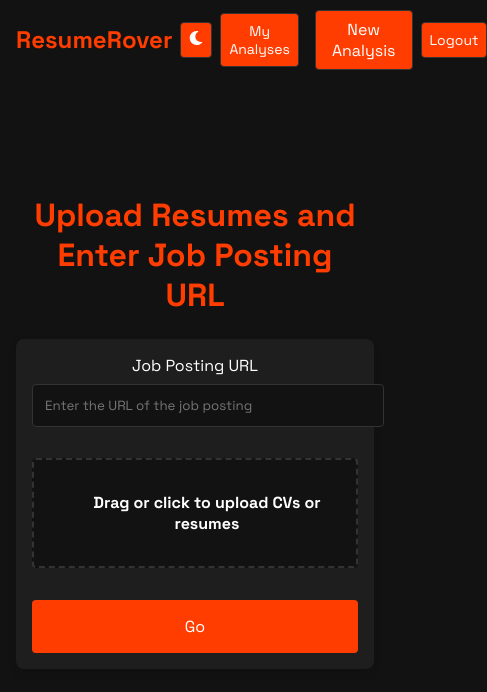
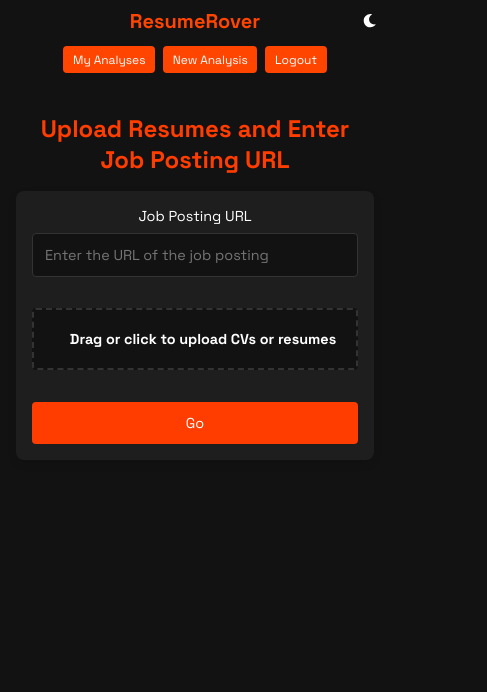
Before and after one commit to BhaskarKapri07/ResumeRover, a React (Create React App) app in the folder frontend/: page /resume-upload in a window 390 px wide. Shown: the top 692 px of the page, 487 px wide, since content can reach past the window. Built offline with nearby package versions, Linux system fonts and the light colour scheme.

Commit message:
fix responsive issues

```diff
--- a/frontend/src/components/Header.css
+++ b/frontend/src/components/Header.css
@@ -1,70 +1,115 @@
 .header {
   display: flex;
-  align-items: center;
-  justify-content: space-between;
-  padding: 1rem 2rem;
+  flex-direction: column;
+  padding: 0.75rem 2rem;
   background-color: var(--bg);
   color: var(--primary);
-  /* Add additional styling as needed */
+  width: 100%;
+  box-sizing: border-box;
+  gap: 0.75rem;
+}
+
+/* Top row container */
+.header__top {
+  display: flex;
+  justify-content: center;
+  align-items: center;
+  position: relative;
+  width: 100%;
 }
 
 .header__logo {
+  color: #FF4500;
   font-size: 2rem;
   cursor: pointer;
-  /* Add additional styling as needed */
+  white-space: nowrap;
+  margin: 0;
 }
 
+.header__toggle {
+  position: absolute;
+  right: 0;
+  padding: 0.5rem;
+  border: none;
+  border-radius: 4px;
+  background-color: transparent;
+  color: var(--text-color);
+  cursor: pointer;
+  display: flex;
+  align-items: center;
+  justify-content: center;
+}
+
+/* Bottom row container */
 .header__actions {
   display: flex;
   align-items: center;
-  /* Add additional styling as needed */
+  justify-content: center; /* Center the action buttons */
+  gap: 0.75rem;
+  width: 100%;
 }
 
-.header__toggle,
 .header__my-analyses-button,
 .header__new-analyses-button,
 .header__logout-button {
   padding: 0.5rem 1rem;
-  margin-left: 1rem;
   border: none;
   border-radius: 4px;
-  border: 1px solid var(--border-color);
-  background-color: var(--primary);
-  color: var(--text-color);
+  background-color: #FF4500;
+  color: white;
   font-size: 1rem;
   cursor: pointer;
-  transition: background-color 0.2s ease-in-out;
-  /* Add additional styling as needed */
+  transition: all 0.2s ease-in-out;
+  white-space: nowrap;
 }
 
 .header__toggle:hover,
 .header__my-analyses-button:hover,
+.header__new-analyses-button:hover,
 .header__logout-button:hover {
-  background-color: var(--accent);
-}
-
-/* If you need a specific style for the toggle icon */
-.header__toggle .fa,
-.header__my-analyses-button .fa,
-.header__logout-button .fa {
-  margin-right: 8px;
+  opacity: 0.9;
 }
 
 /* Responsive adjustments */
 @media (max-width: 768px) {
   .header {
-    padding: 0.5rem 1rem;
+    padding: 0.75rem 1rem;
   }
 
   .header__logo {
     font-size: 1.5rem;
   }
 
-  .header__toggle,
+  .header__actions {
+    gap: 0.5rem;
+  }
+
   .header__my-analyses-button,
+  .header__new-analyses-button,
   .header__logout-button {
-    padding: 0.5rem;
-    margin-left: 0.5rem;
+    padding: 0.4rem 0.75rem;
     font-size: 0.875rem;
   }
 }
+
+/* Additional breakpoint for very small screens */
+@media (max-width: 480px) {
+  .header {
+    padding: 0.5rem;
+  }
+
+  .header__logo {
+    font-size: 1.25rem;
+  }
+
+  .header__my-analyses-button,
+  .header__new-analyses-button,
+  .header__logout-button {
+    padding: 0.35rem 0.6rem;
+    font-size: 0.75rem;
+  }
+
+  .header__toggle {
+    padding: 0.35rem;
+  }
+}
--- a/frontend/src/components/Header.js
+++ b/frontend/src/components/Header.js
@@ -10,57 +10,48 @@ const Header = ({ isLightMode, toggleTheme, handleLogout }) => {
   const location = useLocation();
   const dispatch = useDispatch();
 
-
   const hideButtonPaths = ["/", "/login", "/signup", "/logout", "/verify-email"];
-
   const showButtons = !hideButtonPaths.includes(location.pathname);
 
-  // Handler for navigating to the My Analyses page
   const navigateToMyAnalyses = () => {
     navigate("/my-analyses");
   };
 
-  const handleNewAnalysis = () =>{
+  const handleNewAnalysis = () => {
     dispatch(newAnalysis())
     navigate("/resume-upload");
-
   }
-
-  // const handleLogin = () => {
-  //   navigate("/login");
-  // };
-
-  // const handleRegister = () => {
-  //   navigate("/register");
-  // };
-
 
   return (
     <header className="header">
-      <h1 className="header__logo" >ResumeRover</h1>
-      <div className="header__actions">
+      <div className="header__top">
+        <h1 className="header__logo">ResumeRover</h1>
         <button className="header__toggle" onClick={toggleTheme}>
           {isLightMode ? <FaSun /> : <FaMoon />}
         </button>
-        {showButtons && (
+      </div>
+      {showButtons && (
+        <div className="header__actions">
           <button
             onClick={navigateToMyAnalyses}
             className="header__my-analyses-button"
           >
             My Analyses
           </button>
-        )}
-        {showButtons && (
-          <button onClick={handleNewAnalysis} className="header__new-analyses-button">
+          <button
+            onClick={handleNewAnalysis}
+            className="header__new-analyses-button"
+          >
             New Analysis
           </button>
-        )}
-        {showButtons && (
-          <button onClick={handleLogout} className="header__logout-button">
+          <button
+            onClick={handleLogout}
+            className="header__logout-button"
+          >
             Logout
           </button>
-        )}
-      </div>
+        </div>
+      )}
     </header>
   );
 };
--- a/frontend/src/components/ViewDetails/ViewDetails.css
+++ b/frontend/src/components/ViewDetails/ViewDetails.css
@@ -2,49 +2,109 @@
   display: flex;
   flex-direction: column;
   background-color: var(--bg-variant);
-  padding: 20px;
+  padding: 32px;
   border-radius: 8px;
   box-shadow: 0 4px 8px rgba(0, 0, 0, 0.1);
+  max-width: 1200px;
+  width: 100%;
+  box-sizing: border-box;
 }
 
 .view-details__title {
   color: var(--text-color);
-  margin-bottom: 20px;
+  font-size: 2rem;
+  margin-bottom: 32px;
+  text-align: center;
 }
 
 .view-details__section {
-  margin-bottom: 20px;
+  margin-bottom: 40px;
 }
 
 .view-details__heading {
-  color: var(--text-color);
-  margin-bottom: 10px;
+  color: var(--primary);
+  font-size: 1.5rem;
+  margin-bottom: 24px;
+  padding-bottom: 8px;
+  border-bottom: 2px solid var(--primary);
+  position: relative;
+}
+
+.view-details__heading::after {
+  content: '';
+  position: absolute;
+  bottom: -2px;
+  left: 0;
+  width: 50px;
+  height: 2px;
+  background-color: var(--primary);
 }
 
 .view-details__list {
   list-style: none;
   padding: 0;
+  display: flex;
+  flex-direction: column;
+  gap: 16px;
 }
 
 .view-details__item {
   color: var(--text-color);
-  padding: 10px;
-  border-radius: 4px;
-  margin-bottom: 10px;
+  padding: 16px;
+  border-radius: 8px;
+  margin-bottom: 0;
+  transition: all 0.2s ease;
 }
 
 .view-details__item--satisfied {
-  background-color: var(--border-color);
+  background-color: rgba(0, 255, 0, 0.05);
+  border: 1px solid rgba(0, 255, 0, 0.1);
 }
 
 .view-details__item--not-satisfied {
-  background-color: var(--bg-variant);
+  background-color: rgba(255, 0, 0, 0.05);
+  border: 1px solid rgba(255, 0, 0, 0.1);
 }
 
 .view-details__explanation {
   color: var(--secondary-text-color);
-  font-size: smaller;
-  margin-top: 5px;
+  font-size: 0.9rem;
+  margin-top: 8px;
+  line-height: 1.5;
 }
 
-/* Additional styling can be added based on the specific needs or responsive design */
+/* Responsive adjustments */
+@media (max-width: 768px) {
+  .view-details {
+    padding: 20px;
+  }
+
+  .view-details__title {
+    font-size: 1.5rem;
+    margin-bottom: 24px;
+  }
+
+  .view-details__heading {
+    font-size: 1.25rem;
+    margin-bottom: 20px;
+  }
+
+  .view-details__item {
+    padding: 12px;
+  }
+}
+
+/* Additional breakpoint for very small screens */
+@media (max-width: 350px) {
+  .view-details {
+    padding: 16px;
+  }
+
+  .view-details__title {
+    font-size: 1.25rem;
+  }
+
+  .view-details__heading {
+    font-size: 1.1rem;
+  }
+}
--- a/frontend/src/pages/AnalysisResultsPage.css
+++ b/frontend/src/pages/AnalysisResultsPage.css
@@ -2,42 +2,60 @@
   display: flex;
   flex-direction: column;
   align-items: center;
-  padding: 32px;
+  padding: 16px;
   background-color: var(--bg);
-  justify-content: center;
+  justify-content: flex-start;
+  min-height: 100vh;
+  width: 100%;
+  box-sizing: border-box;
+  overflow-x: hidden;
 }
 
 .analysis-results__title {
   color: var(--text-color);
-  margin-bottom: 32px;
+  margin-bottom: 24px;
+  text-align: center;
+  width: 100%;
+  font-size: 1.75rem;
 }
 
 .analysis-results__job-title {
   color: var(--primary);
-  /* color: #ff5d00; */
   margin-bottom: 16px;
+  text-align: center;
+  width: 100%;
+  padding: 0 16px;
+  box-sizing: border-box;
+  word-wrap: break-word;
 }
 
 .analysis-results__item {
   background-color: var(--bg-variant);
-  padding: 16px;
+  padding: 16px 24px;
   margin-bottom: 16px;
   border-radius: 8px;
   display: flex;
-  justify-content: space-between;
+  justify-content: flex-start;
   align-items: center;
   width: 100%;
   max-width: 800px;
+  box-sizing: border-box;
+  gap: 24px;
 }
 
 .analysis-results__name {
   color: var(--text-color);
   font-weight: bold;
+  flex: 0 1 auto;
+  min-width: 150px;
+  word-break: break-word;
 }
 
 .analysis-results__satisfied {
   color: var(--primary);
   font-weight: bold;
+  white-space: nowrap;
+  margin-left: auto;
 }
 
 .analysis-results__details-button {
@@ -48,6 +66,8 @@
   border-radius: 4px;
   cursor: pointer;
   transition: background-color 0.2s ease;
+  white-space: nowrap;
+  margin-left: 24px;
 }
 
 .analysis-results__details-button:hover {
@@ -58,30 +78,128 @@
   color: var(--text-color);
   font-size: 24px;
   margin-bottom: 8px;
+  text-align: center;
+  width: 100%;
+  padding: 0 16px;
+  box-sizing: border-box;
 }
 
 .analysis-results__loading-text {
   color: var(--text-color);
   margin-bottom: 32px;
+  text-align: center;
+  width: 100%;
 }
 
 .analysis-results__info {
   background-color: var(--bg-variant);
   padding: 16px;
   border-radius: 8px;
-  width: 100%;
+  width: calc(100% - 32px);
   max-width: 600px;
   text-align: left;
-  margin: 0 auto;
+  margin: 16px auto;
+  box-sizing: border-box;
 }
 
 .analysis-results__info-title {
   color: var(--primary);
   font-weight: bold;
   margin-bottom: 8px;
+  word-wrap: break-word;
 }
 
 .analysis-results__info-list {
   color: var(--text-color);
   list-style: disc inside;
+  padding-left: 0;
 }
+
+.analysis-results__info-list li {
+  margin-bottom: 8px;
+  line-height: 1.4;
+  padding-left: 16px;
+  text-indent: -16px;
+}
+
+/* Responsive styles */
+@media (max-width: 768px) {
+  .analysis-results {
+    padding: 12px;
+  }
+
+  .analysis-results__item {
+    padding: 16px;
+    display: grid;
+    grid-template-columns: 1fr auto;
+    grid-gap: 12px;
+    align-items: center;
+  }
+
+  .analysis-results__name {
+    font-size: 1.1rem;
+    grid-column: 1;
+    grid-row: 1;
+    margin: 0;
+    min-width: 0;
+  }
+
+  .analysis-results__satisfied {
+    font-size: 0.9rem;
+    grid-column: 1;
+    grid-row: 2;
+    margin: 0;
+  }
+
+  .analysis-results__details-button {
+    grid-column: 2;
+    grid-row: 1 / 3;
+    margin: 0;
+    height: fit-content;
+    align-self: center;
+    font-size: 0.9rem;
+    padding: 8px 12px;
+  }
+
+
+  .analysis-results__title {
+    font-size: 1.5rem;
+  }
+
+  .analysis-results__info {
+    width: calc(100% - 24px);
+    padding: 12px;
+  }
+}
+
+/* Additional breakpoint for very small screens */
+@media (max-width: 350px) {
+  .analysis-results {
+    padding: 8px;
+  }
+
+  .analysis-results__title {
+    font-size: 1.25rem;
+  }
+
+  .analysis-results__item {
+    grid-template-columns: 1fr;
+  }
+
+  .analysis-results__name {
+    grid-column: 1;
+    grid-row: 1;
+  }
+
+  .analysis-results__satisfied {
+    grid-column: 1;
+    grid-row: 2;
+  }
+
+  .analysis-results__details-button {
+    grid-column: 1;
+    grid-row: 3;
+    width: 100%;
+  }
+
+}
--- a/frontend/src/pages/CandidateDetailsPage.css
+++ b/frontend/src/pages/CandidateDetailsPage.css
@@ -5,33 +5,44 @@
   padding: 32px;
   background-color: var(--bg);
   min-height: 100vh;
+  width: 100%;
+  box-sizing: border-box;
+}
+
+.candidate-details__content-wrapper {
+  width: 100%;
+  max-width: 1200px; /* Match the max-width of view-details */
+  position: relative;
 }
 
 .candidate-details__back-button {
-  align-self: flex-start;
-  margin-bottom: 20px;
-  padding: 10px 20px;
+  position: absolute;
+  top: 0;
+  left: 0;
+  padding: 12px 24px;
   background-color: var(--primary);
   color: var(--text-color);
   border: none;
   border-radius: 4px;
   cursor: pointer;
-  transition: background-color 0.2s ease;
+  transition: all 0.2s ease;
+  font-weight: 500;
+  z-index: 10;
 }
 
 .candidate-details__back-button:hover {
   background-color: var(--accent);
+  transform: translateX(-3px);
 }
 
-.candidate-details__error-message {
-  color: var(--text-color);
+/* Responsive adjustments */
+@media (max-width: 768px) {
+  .candidate-details {
+    padding: 16px;
+  }
+
+  .candidate-details__back-button {
+    position: static;
+    margin-bottom: 20px;
+  }
 }
-
-/* Style your ViewDetails component here, if necessary */
-.candidate-details__view-details {
-  width: 100%;
-  /* Add more styles based on your ViewDetails component's requirements */
-}
-
-/* You might need to add specific styles for the content within the ViewDetails component.
-   This should be done within the ViewDetails component's own CSS file. */
--- a/frontend/src/pages/CandidateDetailsPage.js
+++ b/frontend/src/pages/CandidateDetailsPage.js
@@ -9,7 +9,7 @@ const CandidateDetailsPage = () => {
   const candidate = location.state?.candidate;
 
   const handleBack = () => {
-    navigate(-1); // Navigate back to the Analysis Results page
+    navigate(-1);
   };
 
   if (!candidate) {
@@ -22,6 +22,7 @@ const CandidateDetailsPage = () => {
 
   return (
     <div className="candidate-details">
+      <div className="candidate-details__content-wrapper">
         <button onClick={handleBack} className="candidate-details__back-button">
           Go Back
         </button>
@@ -30,6 +31,7 @@ const CandidateDetailsPage = () => {
           className="candidate-details__view-details"
         />
       </div>
+    </div>
   );
 };
 
--- /dev/null
+++ b/frontend/src/pages/DetailedAnalysisPage.css
@@ -0,0 +1,141 @@
+.detailed-analysis {
+    display: flex;
+    flex-direction: column;
+    align-items: center;
+    padding: 32px;
+    background-color: var(--bg);
+    min-height: 100vh;
+    width: 100%;
+    box-sizing: border-box;
+  }
+
+  .detailed-analysis__content-wrapper {
+    width: 100%;
+    max-width: 1200px;
+    position: relative;
+  }
+
+  .detailed-analysis__back-button {
+    position: absolute;
+    top: 0;
+    left: 0;
+    padding: 12px 24px;
+    background-color: var(--primary);
+    color: var(--text-color);
+    border: none;
+    border-radius: 4px;
+    cursor: pointer;
+    transition: all 0.2s ease;
+    font-weight: 500;
+    z-index: 10;
+  }
+
+  .detailed-analysis__back-button:hover {
+    background-color: var(--accent);
+    transform: translateX(-3px);
+  }
+
+  .detailed-analysis__title {
+    color: var(--text-color);
+    font-size: 2rem;
+    text-align: center;
+    margin: 48px 0 16px;
+  }
+
+  .detailed-analysis__job-title {
+    color: var(--primary);
+    font-size: 1.5rem;
+    text-align: center;
+    margin-bottom: 32px;
+  }
+
+  .detailed-analysis__list {
+    width: 100%;
+    display: flex;
+    flex-direction: column;
+    gap: 16px;
+  }
+
+  .detailed-analysis__item {
+    background-color: var(--bg-variant);
+    padding: 16px 24px;
+    border-radius: 8px;
+    display: flex;
+    justify-content: flex-start;
+    align-items: center;
+    gap: 24px;
+  }
+
+  .detailed-analysis__name {
+    color: var(--text-color);
+    font-weight: bold;
+    flex: 0 1 auto;
+    min-width: 150px;
+  }
+
+  .detailed-analysis__satisfied {
+    color: var(--primary);
+    font-weight: bold;
+    white-space: nowrap;
+    margin-left: auto;
+  }
+
+  .detailed-analysis__view-button {
+    padding: 8px 16px;
+    background-color: var(--primary);
+    color: var(--text-color);
+    border: none;
+    border-radius: 4px;
+    cursor: pointer;
+    transition: all 0.2s ease;
+    white-space: nowrap;
+    margin-left: 24px;
+  }
+
+  .detailed-analysis__view-button:hover {
+    background-color: var(--accent);
+  }
+
+  /* Responsive styles */
+  @media (max-width: 768px) {
+    .detailed-analysis {
+      padding: 16px;
+    }
+
+    .detailed-analysis__back-button {
+      position: static;
+      margin-bottom: 20px;
+    }
+
+    .detailed-analysis__title {
+      font-size: 1.5rem;
+      margin: 24px 0 16px;
+    }
+
+    .detailed-analysis__job-title {
+      font-size: 1.25rem;
+      margin-bottom: 24px;
+    }
+
+    .detailed-analysis__item {
+      padding: 12px;
+      flex-direction: column;
+      align-items: flex-start;
+      gap: 8px;
+    }
+
+    .detailed-analysis__name {
+      width: 100%;
+    }
+
+    .detailed-analysis__satisfied {
+      margin-left: 0;
+    }
+
+    .detailed-analysis__view-button {
+      width: 100%;
+      margin-left: 0;
+      padding: 12px;
+      text-align: center;
+    }
+  }
--- a/frontend/src/pages/DetailedAnalysisPage.js
+++ b/frontend/src/pages/DetailedAnalysisPage.js
@@ -2,6 +2,7 @@ import React, { useEffect, useState } from "react";
 import { useParams, useNavigate } from "react-router-dom";
 import customAxios from "../api/axios"; // Ensure this path is correct for your setup
 import Spinner from "../components/spinner/Spinner"; // Adjust path as necessary
+import "./DetailedAnalysisPage.css";
 
 const DetailedAnalysisPage = () => {
   const { analysisId } = useParams();
@@ -61,27 +62,33 @@ const DetailedAnalysisPage = () => {
     navigate(-1);
   };
 
-  // Mimicking the rendering from AnalysisResultsPage
   return (
-    <div className="analysis-results">
-      <button onClick={handleBack} className="candidate-details__back-button">
+      <div className="detailed-analysis">
+        <div className="detailed-analysis__content-wrapper">
+          <button onClick={handleBack} className="detailed-analysis__back-button">
             Go Back
           </button>
-      <h1 className="analysis-results__title">Analysis Details</h1>
-      <h2>{jobTitle}</h2>
+          <h1 className="detailed-analysis__title">Analysis Details</h1>
+          <h2 className="detailed-analysis__job-title">{jobTitle}</h2>
+          <div className="detailed-analysis__list">
             {analysisDetails.candidates.map((result, index) => (
-        <div key={index} className="analysis-results__item">
-          <span>{result.name}</span>
-          <span className="analysis-results__satisfied">
+              <div key={index} className="detailed-analysis__item">
+                <span className="detailed-analysis__name">{result.name}</span>
+                <span className="detailed-analysis__satisfied">
                   {result.requirements.filter((req) => req.satisfied).length} /
                   {result.requirements.length} requirements satisfied
                 </span>
-          <button onClick={() => handleViewDetails(index, result)}>
+                <button
+                  onClick={() => handleViewDetails(index, result)}
+                  className="detailed-analysis__view-button"
+                >
                   View Details
                 </button>
               </div>
             ))}
           </div>
+        </div>
+      </div>
     );
 };
 
--- a/frontend/src/pages/ResumeUploadPage.css
+++ b/frontend/src/pages/ResumeUploadPage.css
@@ -2,35 +2,48 @@
   display: flex;
   flex-direction: column;
   align-items: center;
-  justify-content: center;
-  padding: 32px;
+  justify-content: flex-start; /* Changed from center to prevent overflow issues */
+  padding: 16px; /* Reduced padding for mobile */
   background-color: var(--bg);
-  height: 100vh;
-  margin-top: -7rem;
+  min-height: 100vh; /* Changed from height to min-height */
+  margin-top: 0; /* Remove negative margin that could cause scroll */
+  width: 100%;
+  box-sizing: border-box; /* Ensure padding is included in width */
+  overflow-x: hidden; /* Prevent horizontal scroll */
 }
 
 .resume-upload__title {
   color: var(--primary);
   margin-bottom: 24px;
+  text-align: center; /* Center text */
+  font-size: 1.75rem; /* Slightly smaller font size */
+  padding: 0 16px; /* Add some padding for very small screens */
+  width: 100%;
+  box-sizing: border-box;
 }
 
 .resume-upload__form {
   width: 100%;
   max-width: 500px;
   background-color: var(--bg-variant);
-  padding: 32px;
+  padding: 24px 16px; /* Adjusted padding */
   border-radius: 8px;
   box-shadow: 0 4px 8px rgba(0, 0, 0, 0.1);
+  box-sizing: border-box; /* Ensure padding is included in width */
+  margin: 0 auto; /* Center the form */
 }
 
 .resume-upload__form-group {
   margin-bottom: 16px;
+  width: 100%;
+  box-sizing: border-box;
 }
 
 .resume-upload__label {
   display: block;
   color: var(--text-color);
   margin-bottom: 8px;
+  font-size: 0.9rem; /* Slightly smaller font for mobile */
 }
 
 .resume-upload__input {
@@ -40,6 +53,8 @@
   border: 1px solid var(--border-color);
   color: var(--text-color);
   background-color: var(--bg);
+  box-sizing: border-box;
+  font-size: 0.9rem; /* Slightly smaller font for mobile */
 }
 
 .resume-upload__input--file {
@@ -127,9 +142,52 @@
   }
 }
 
-/* Responsive styles */
 @media (max-width: 768px) {
+  .resume-upload {
+    padding: 16px 8px;
+  }
+
+  .resume-upload__title {
+    font-size: 1.5rem;
+    margin-bottom: 16px;
+  }
+
   .resume-upload__form {
     padding: 16px;
+    margin: 0 8px;
+    width: calc(100% - 16px); /* Account for margins */
+  }
+
+  .resume-upload__form-group--file {
+    padding: 12px;
+  }
+
+  .resume-upload__file-button {
+    padding: 8px;
+    font-size: 0.9rem;
+  }
+
+  .resume-upload__button {
+    padding: 12px;
+    font-size: 0.9rem;
   }
 }
+
+/* Additional breakpoint for very small screens */
+@media (max-width: 350px) {
+  .resume-upload {
+    padding: 12px 4px;
+  }
+
+  .resume-upload__title {
+    font-size: 1.25rem;
+  }
+
+  .resume-upload__form {
+    padding: 12px;
+  }
+
+  .resume-upload__input {
+    font-size: 0.85rem;
+  }
+}
```
Lines whose indentation alone changed are shown as unchanged.
